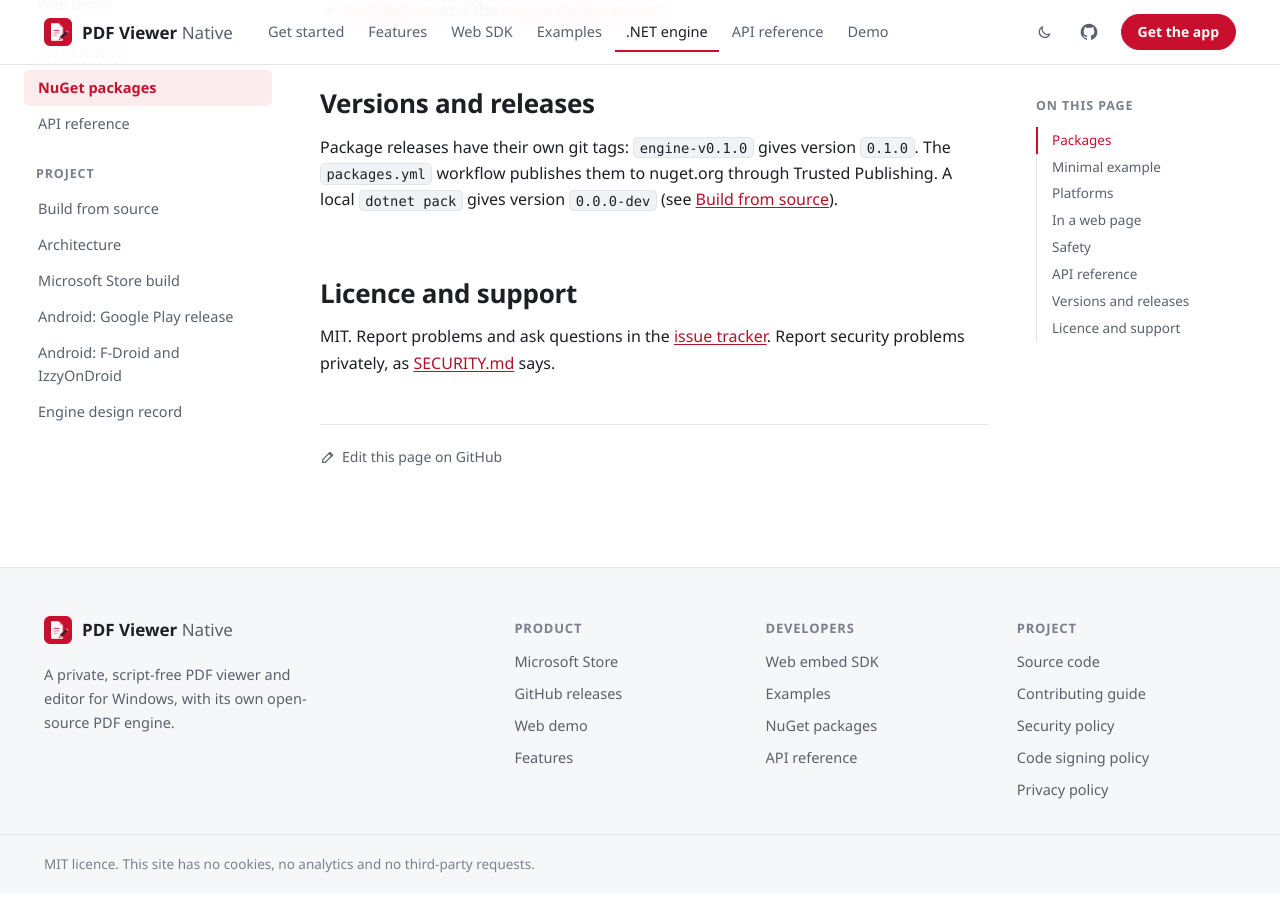
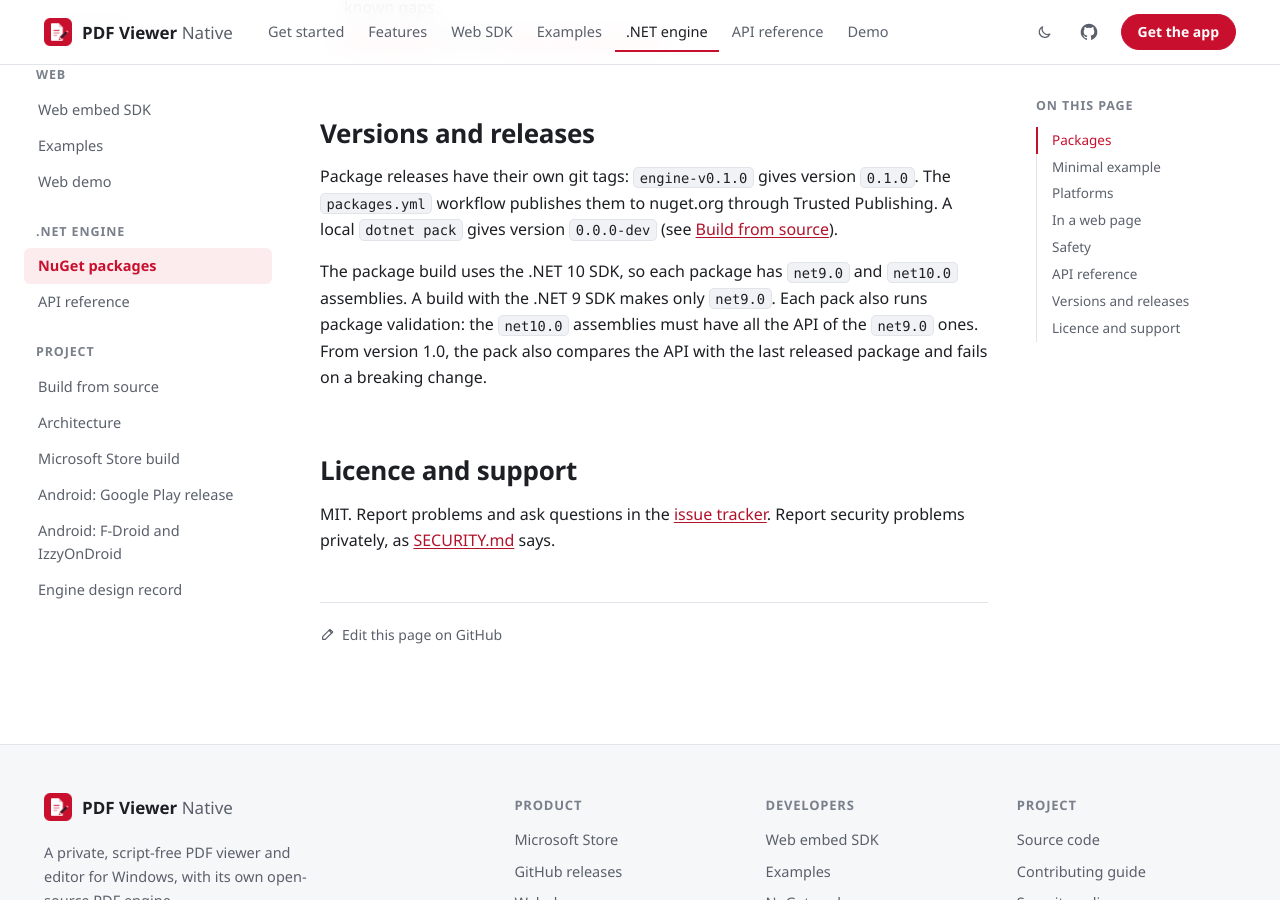
Before and after one commit to ramanacr/pdf-viewer, a Jekyll site: the page built from docs/developers.md, in a window 1280 px wide and 900 px high, scrolled down 2920 px. Built offline with Jekyll 4.4.1, drawn with Linux system fonts in a browser that asks for light colours; some of the changed text lies outside the part shown.

Commit message:
build(packages): target net10.0 too and validate the engine packages
The engine packages (PdfEngine.Abstractions, PdfEngine.Vector,
PdfEngine.Vector.Skia) now target net9.0 and net10.0 (LTS) when the
.NET 10 SDK builds them. .NET 9 support ends on 10 November 2026.
Builds with the .NET 9 SDK keep net9.0 only, so the app is unchanged.

- packages.yml installs SDK 9 and 10, pins SDK 10, checks that every
  package has lib/net9.0 and lib/net10.0, and runs the engine tests
  against the net10.0 assemblies (EngineTestsNet10=true).
- Package validation runs on every pack. PdfEngineBaselineVersion
  turns on the comparison with the last released package; set it at
  1.0.0.
- Docs: target frameworks, and the current preview version.

Co-Authored-By: Claude Opus 5.5 <noreply@anthropic.com>

```diff
--- a/docs/developers.md
+++ b/docs/developers.md
@@ -5,11 +5,11 @@ permalink: /developers/
 
 # Use the engine as a library
 
-The PDF engine of PDF Viewer is also a set of NuGet packages for .NET 9 (`net9.0`). It is pure C#.
+The PDF engine of PDF Viewer is also a set of NuGet packages for .NET 9 and .NET 10 (`net9.0` and `net10.0`). It is pure C#.
 It opens, reads, searches, edits and saves PDF files, and the Skia package draws pages on any
 platform that SkiaSharp supports.
 
-The packages are a **preview** (`0.1.0-preview.1`). The API can change before version 1.0.
+The packages are a **preview** (`0.2.0-preview.1`). The API can change before version 1.0.
 
 ## Packages
 
@@ -104,6 +104,11 @@ Package releases have their own git tags: `engine-v0.1.0` gives version `0.1.0`.
 `packages.yml` workflow publishes them to nuget.org through Trusted Publishing. A local
 `dotnet pack` gives version `0.0.0-dev` (see [Build from source](building.md#pack-the-engine-libraries)).
 
+The package build uses the .NET 10 SDK, so each package has `net9.0` and `net10.0` assemblies. A
+build with the .NET 9 SDK makes only `net9.0`. Each pack also runs package validation: the
+`net10.0` assemblies must have all the API of the `net9.0` ones. From version 1.0, the pack also
+compares the API with the last released package and fails on a breaking change.
+
 ## Licence and support
 
 MIT. Report problems and ask questions in the
```
Also changed, not shown: docs/building.md (+3 -1 lines), .github/workflows/packages.yml, README.md, 5 other files.
